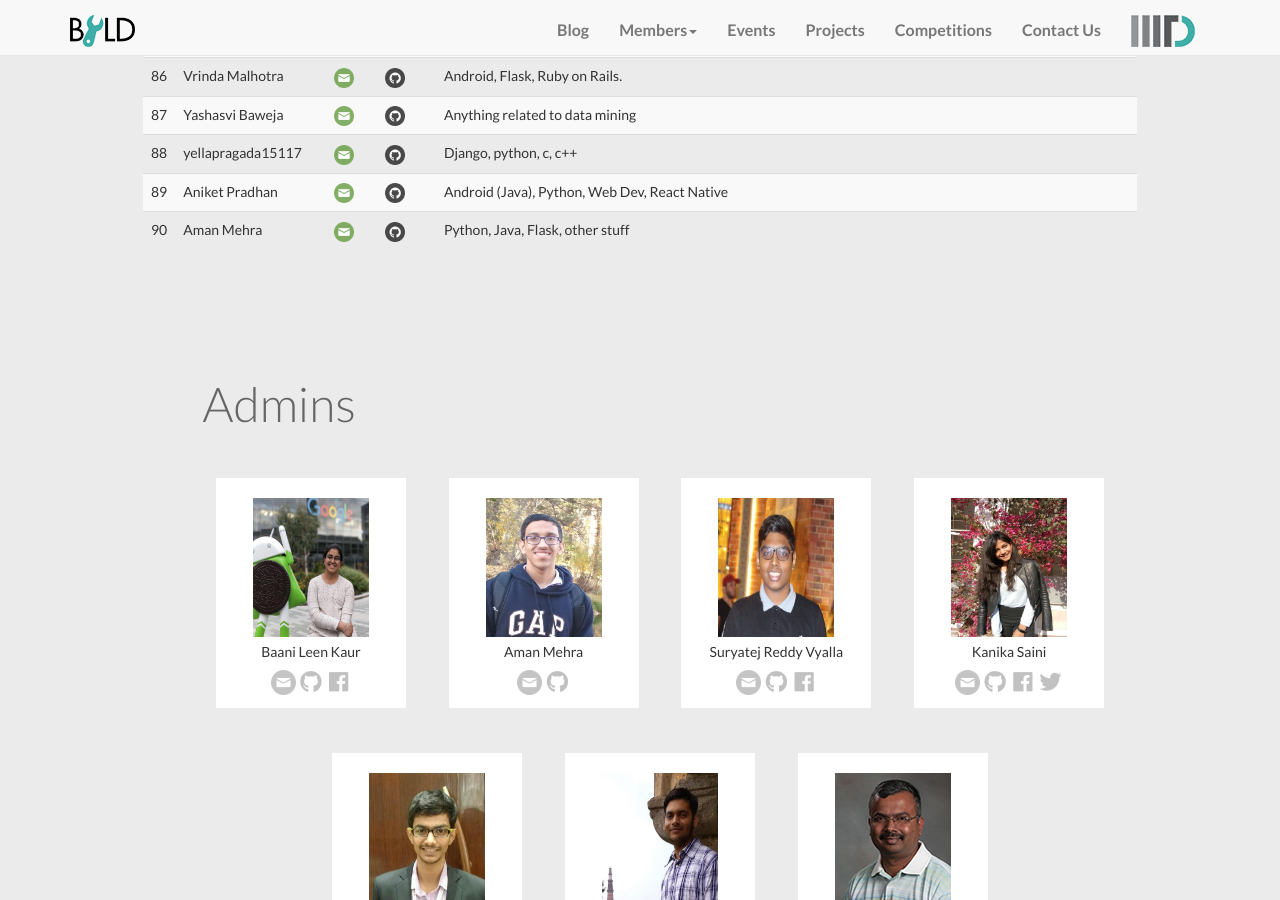
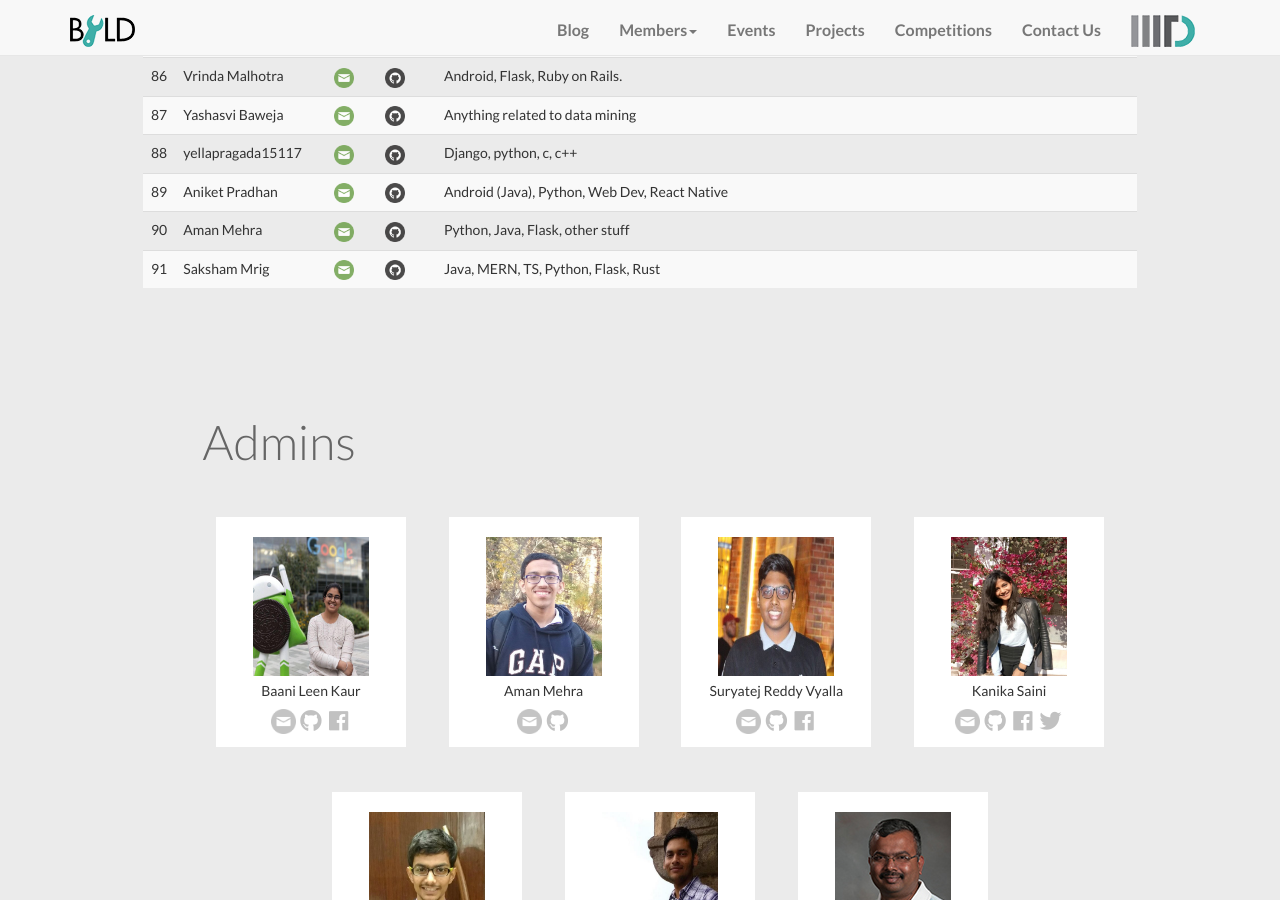
Before and after one commit to IIIT-Delhi/byld-website, a Jekyll site: the page built from site/members.md, in a window 1280 px wide and 900 px high, scrolled down 3907 px. Built offline with Jekyll 4.4.1, drawn with Linux system fonts in a browser that asks for light colours; nearby versions of some CDN libraries.

Commit message:
New Member <Saksham Mrig>

```diff
--- a/site/members.md
+++ b/site/members.md
@@ -480,4 +480,9 @@ members:
   github: amehra-github
   skills: Python, Java, Flask, other stuff
 
+- name: Saksham Mrig
+  email: saksham19385
+  github: sksum
+  skills: Java, MERN, TS, Python, Flask, Rust
+
 ---
```
